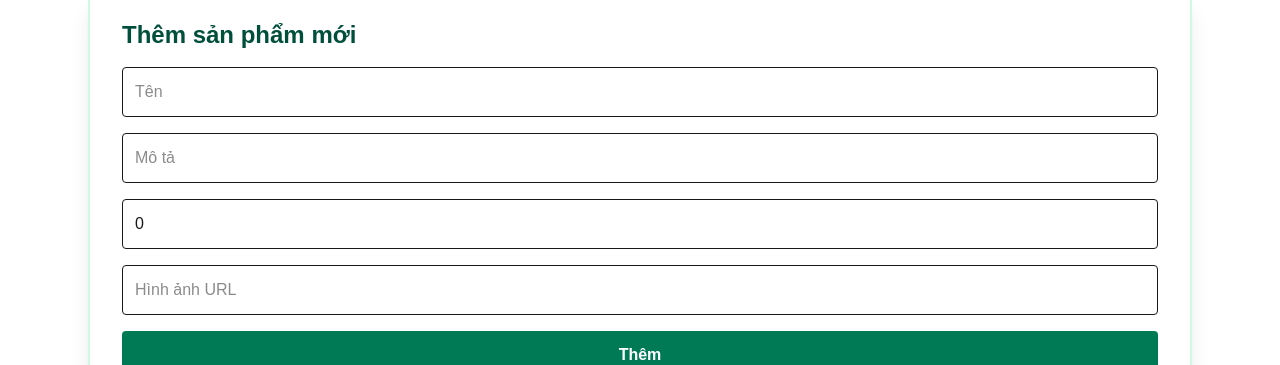
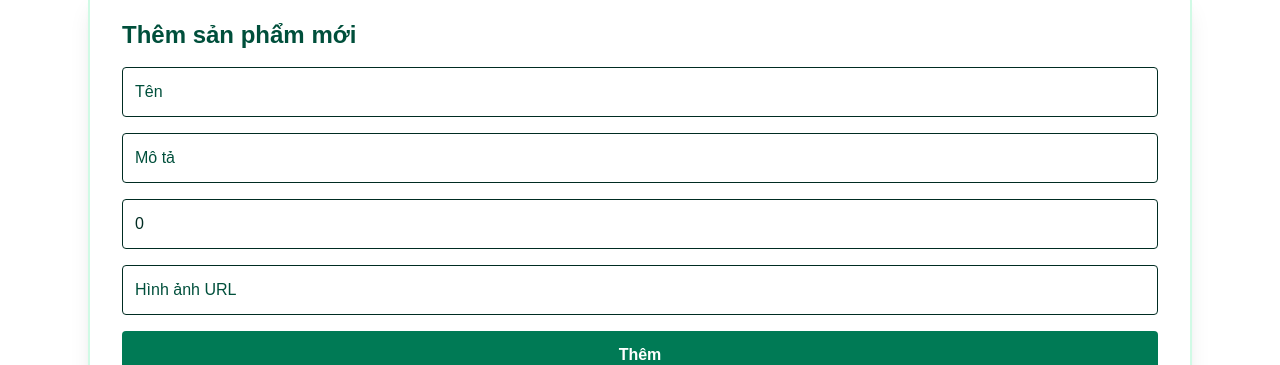
Before and after one commit to Thanh1623/ComEcommerce, a Next.js app: page /admin/products in a window 1280 px wide. Shown: the part 271-636 px from the top of the page. Built offline with nearby package versions, Linux system fonts and the light colour scheme; no server answers; the database is empty.

Commit message:
fix: make placeholder and input text darker in admin product form

```diff
--- a/src/app/admin/products/ProductList.tsx
+++ b/src/app/admin/products/ProductList.tsx
@@ -52,10 +52,10 @@ export default function ProductList({ initialProducts }: { initialProducts: Prod
     <div className="space-y-10">
       <form onSubmit={handleSubmit} className="bg-white p-8 rounded-2xl shadow-xl border-2 border-emerald-100 space-y-4">
         <h3 className="text-2xl font-bold text-emerald-900">{editing ? 'Chỉnh sửa sản phẩm' : 'Thêm sản phẩm mới'}</h3>
-        <input type="text" placeholder="Tên" className="border p-3 rounded w-full" value={formData.name} onChange={e => setFormData({...formData, name: e.target.value})} required />
-        <input type="text" placeholder="Mô tả" className="border p-3 rounded w-full" value={formData.description} onChange={e => setFormData({...formData, description: e.target.value})} required />
-        <input type="number" placeholder="Giá" className="border p-3 rounded w-full" value={formData.price} onChange={e => setFormData({...formData, price: parseInt(e.target.value)})} required />
-        <input type="text" placeholder="Hình ảnh URL" className="border p-3 rounded w-full" value={formData.image} onChange={e => setFormData({...formData, image: e.target.value})} required />
+        <input type="text" placeholder="Tên" className="border p-3 rounded w-full placeholder:text-emerald-900 text-emerald-950" value={formData.name} onChange={e => setFormData({...formData, name: e.target.value})} required />
+        <input type="text" placeholder="Mô tả" className="border p-3 rounded w-full placeholder:text-emerald-900 text-emerald-950" value={formData.description} onChange={e => setFormData({...formData, description: e.target.value})} required />
+        <input type="number" placeholder="Giá" className="border p-3 rounded w-full placeholder:text-emerald-900 text-emerald-950" value={formData.price} onChange={e => setFormData({...formData, price: parseInt(e.target.value)})} required />
+        <input type="text" placeholder="Hình ảnh URL" className="border p-3 rounded w-full placeholder:text-emerald-900 text-emerald-950" value={formData.image} onChange={e => setFormData({...formData, image: e.target.value})} required />
         <button type="submit" className="bg-emerald-700 text-white p-3 rounded hover:bg-emerald-600 transition w-full font-bold">{editing ? 'Cập nhật' : 'Thêm'}</button>
       </form>
 
```
